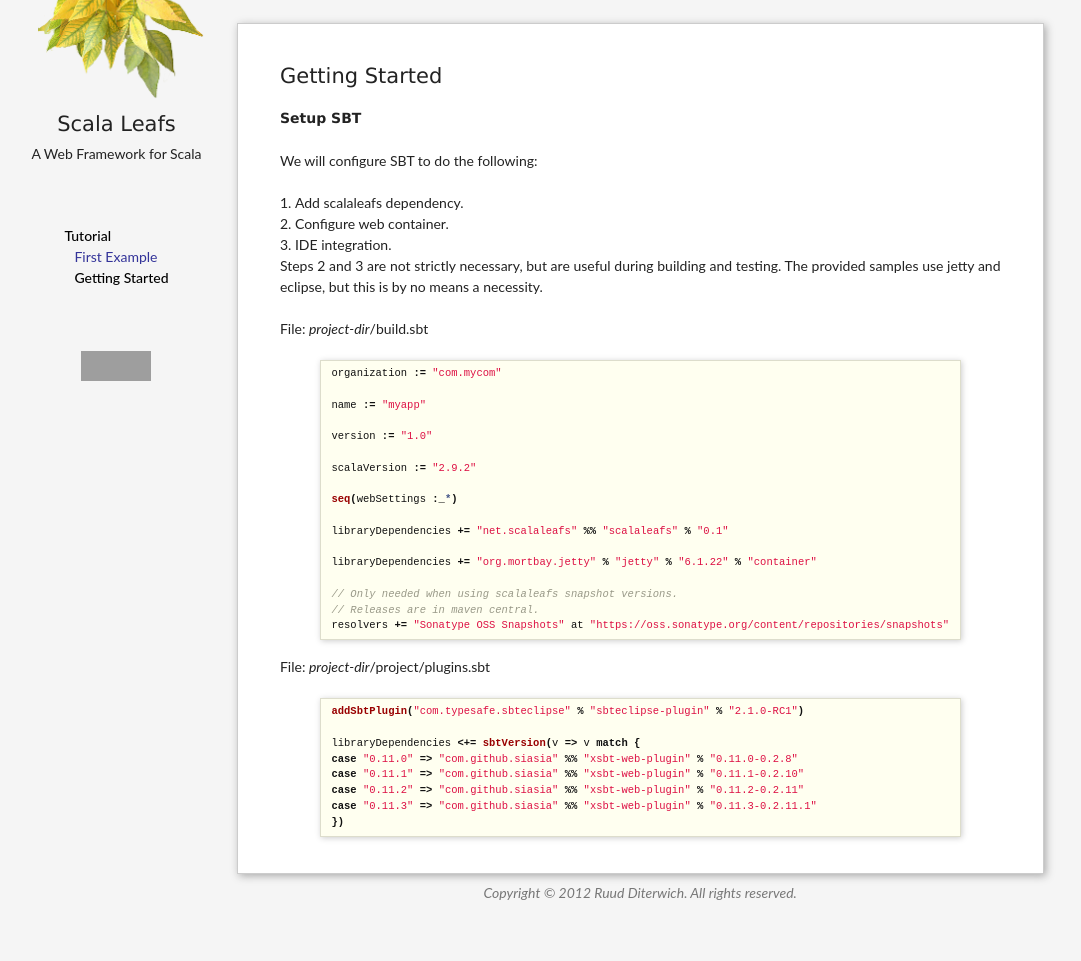
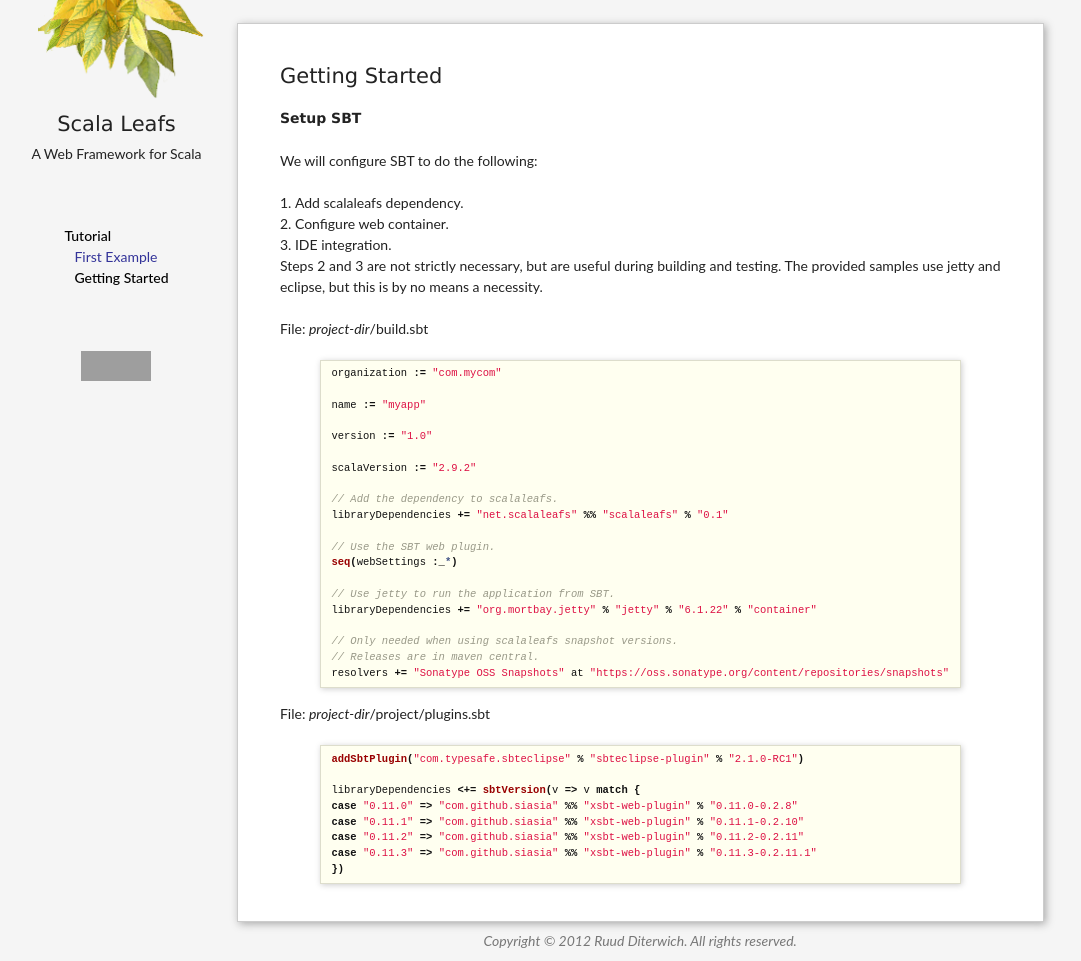
Before and after one commit to scalastuff/scalaleafs, a Jekyll site: the page built from tutorial/getting-started.md, in a window 1280 px wide. Shown: the whole page, without its empty margins (4-1085 px from the left). Built offline with Jekyll 4.4.1, drawn with Linux system fonts in a browser that asks for light colours; before the commit the page ends 913 px from its top, so only the background shows below that; grey boxes are pictures that could not be loaded.

Commit message:
Updated tutorial/getting-started.md

```diff
--- a/tutorial/getting-started.md
+++ b/tutorial/getting-started.md
@@ -26,10 +26,13 @@ version := "1.0"
 
 scalaVersion := "2.9.2"
 
+// Add the dependency to scalaleafs.
+libraryDependencies += "net.scalaleafs" %% "scalaleafs" % "0.1"
+
+// Use the SBT web plugin.
 seq(webSettings :_*)
 
-libraryDependencies += "net.scalaleafs" %% "scalaleafs" % "0.1"
-
+// Use jetty to run the application from SBT.
 libraryDependencies += "org.mortbay.jetty" % "jetty" % "6.1.22" % "container"
 
 // Only needed when using scalaleafs snapshot versions.
```
